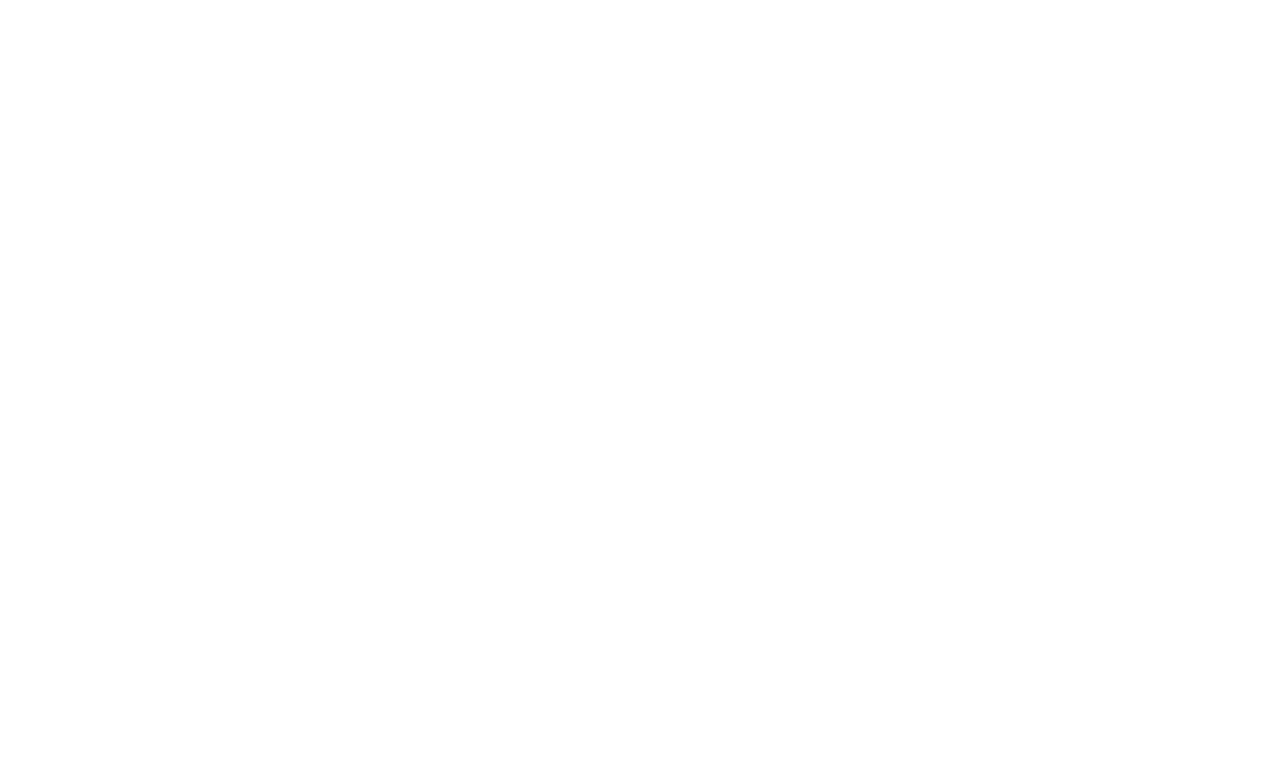
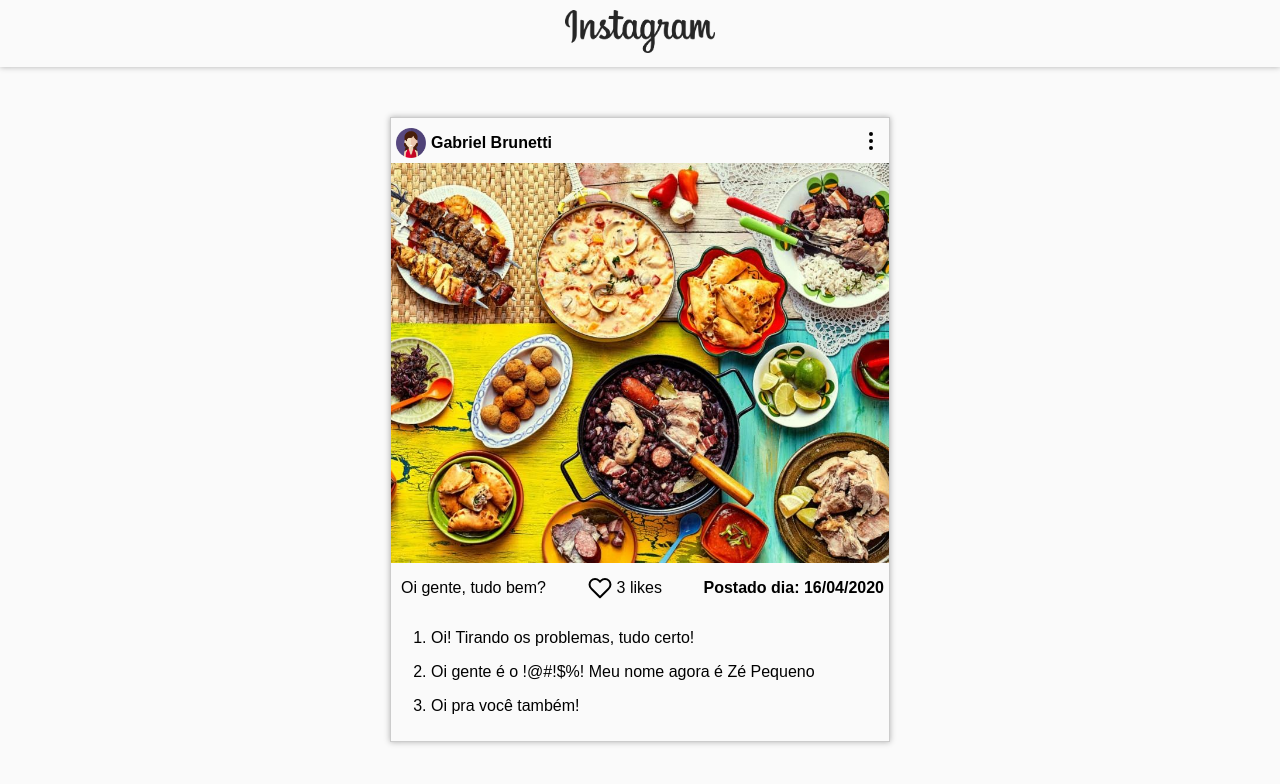
Before and after one commit to Mylena-Rodrigues/instagram-avanade-front, a plain HTML site: page index.html in a window 1280 px wide. Drawn offline with Linux system fonts and the light colour scheme.

Commit message:
Criação e finalização de index.html e style_index.css

```diff
--- /dev/null
+++ b/css/style_index.css
@@ -0,0 +1,97 @@
+*{
+    box-sizing: border-box; /*Não alterará nada fora do elemento que recebe as alterações*/
+}
+
+body {
+    font-family: Arial, sans-serif;
+    background-color: #fafafa;
+    padding: 0;
+    margin: 0;
+}
+
+
+header{
+    width: 100%;
+    text-align: center;
+    box-shadow: 0 0 6px  rgba(0, 0, 0, 0.3);
+    padding: 10px;
+}
+
+.logo {
+    width: 150px;
+}
+
+main{
+    display:flex;
+    justify-content: center;
+    align-items: center;
+    padding: 50px 0;
+
+}
+
+article{
+    margin: auto;
+    border: 1px solid #ccc;
+    font-family: Arial, Helvetica, sans-serif;
+    width: 500px;
+    max-width: 100%;
+    box-shadow: 0 0 6px rgba(0, 0, 0, 0.3);
+    padding: 10px 0;
+}
+
+.info_usuario{
+    display: flex;
+    justify-content: space-between;
+    align-items: flex-start;
+}
+
+.user{
+    display: flex;
+    align-items: center;
+}
+
+.foto_usuario{
+    width: 30px;
+    margin-left: 5px;
+}
+
+.perfil{
+    margin-left: 5px;
+    color: #000;
+    font-weight: bold;
+    text-decoration: none;
+}
+
+.info_usuario button{
+    border: none;
+    background-color: transparent;
+    cursor: pointer;
+}
+
+article .img-principal{
+    margin-top: 5px;
+    background-position: center;
+    background-size: cover;
+    width: 100.1%;
+    height: 400px;
+    padding: 10px 0;
+
+}
+
+.legenda {
+    margin-left: 5px;
+    display: flex;
+    justify-content: space-between;
+    align-items: center;
+    padding: 0px 5px;
+    vertical-align: center;
+}
+
+.legenda .likes{
+    display: flex;
+    align-items: center;
+}
+
+.legenda .likes .heart{
+    margin-right: 5px;
+}
--- a/index.html
+++ b/index.html
@@ -4,9 +4,47 @@
     <meta charset="UTF-8">
     <meta http-equiv="X-UA-Compatible" content="IE=edge">
     <meta name="viewport" content="width=device-width, initial-scale=1.0">
-    <title>Document</title>
+    <link rel="stylesheet" href="css/style_index.css">
+    <title>Página inicial</title>
 </head>
 <body>
+    <header>
+        <img src="img/logo.png" alt="Instagram" class="logo">
+    </header>
+<main>
+    <article>
+        <div class="info_usuario">
+            <div class="user">
+                <img src="img/avatar-example.png" alt="" class="foto_usuario">
+                <a href="#" class="perfil">Gabriel Brunetti</a>
+            </div>
+            <button><img src="img/icons/more-vertical.svg" alt="mais opções" class="mais opcoes"></button>
+        </div>
+            <!--<img src="img/publication_example.jpg" alt="" class="img-principal">-->
+            <div class="img-principal" title="Foto da mesa do almoço" style="background-image: url('img/publication_example.jpg');"></div>
 
+        <div class="info_publicacao">
+                <div class="legenda">
+                    <p>Oi gente, tudo bem?</p>
+                    <div class="likes">
+                        <img src="img/icons/heart.svg" alt="botao like" class="heart">
+                    <span>3 likes</span>
+                    </div>
+                    <strong class="data">Postado dia: 16/04/2020</strong>
+                </div>
+                <ol>
+                <li>
+                    <p>Oi! Tirando os problemas, tudo certo!</p>
+                </li>
+                <li>
+                    <p>Oi gente é o !@#!$%! Meu nome agora é Zé Pequeno</p>
+                </li>
+                <li>
+                    <p>Oi pra você também!</p>
+                </li>
+            </ol>
+        </div>
+    </article>
+</main>
 </body>
 </html>
```
Also changed, not shown: css/style.css (+55 -1 lines).
